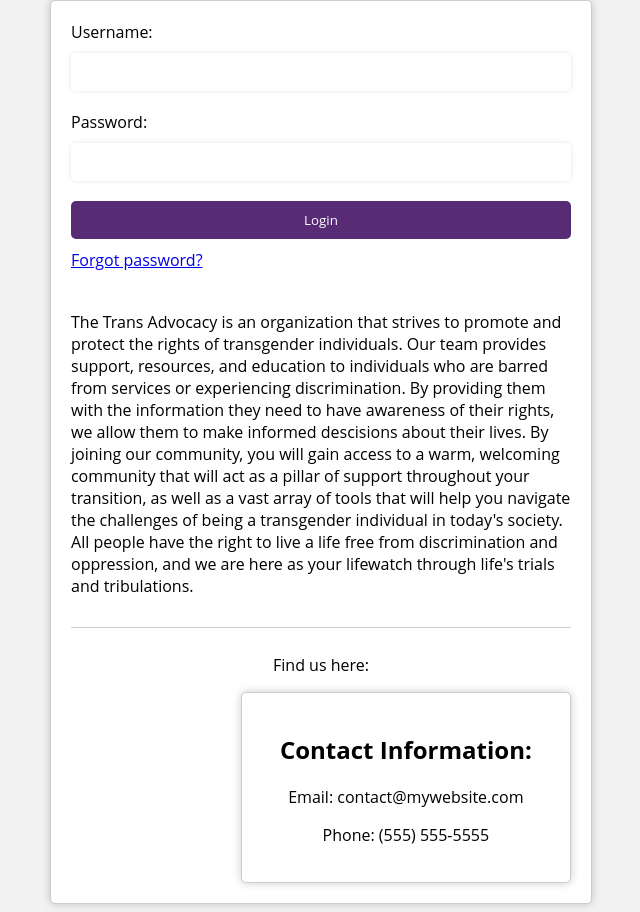
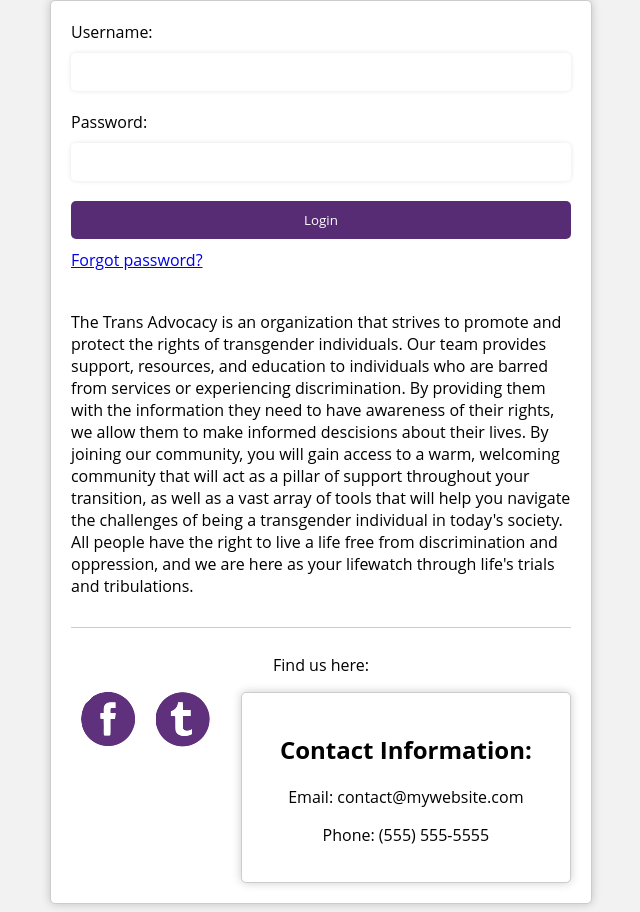
Before and after one commit to Meleegods/Project, a plain HTML site: page index.html in a window 1280 px wide. Shown: the part 478-1390 px from the top of the page, without its empty margins (319-959 px from the left). Drawn offline with Linux system fonts and the light colour scheme.

Commit message:
Update style_login.css

```diff
--- a/style_login.css
+++ b/style_login.css
@@ -140,7 +140,7 @@ body {
 }
 
 .social-icon {
-    background: url("images/social-icons.png") no-repeat;
+    background: url("social-icons.png") no-repeat;
     width: 165px;
     height: 165px;
     display: inline-block;
```
